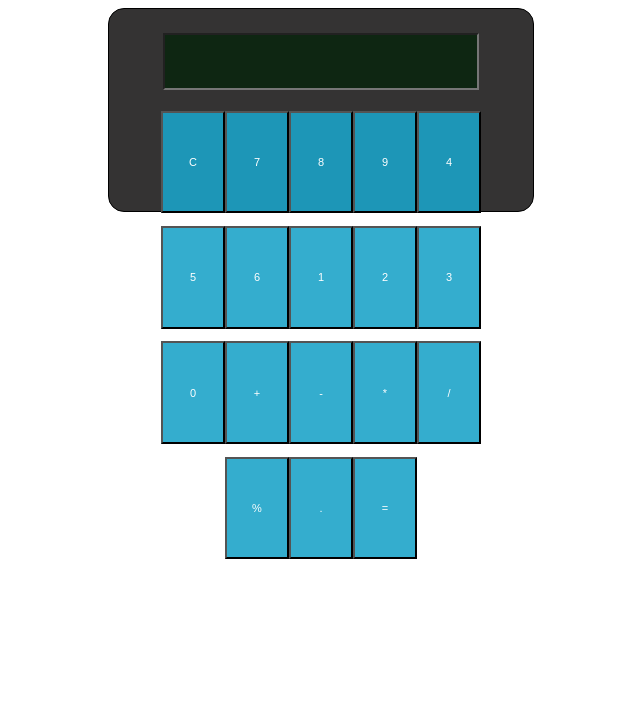
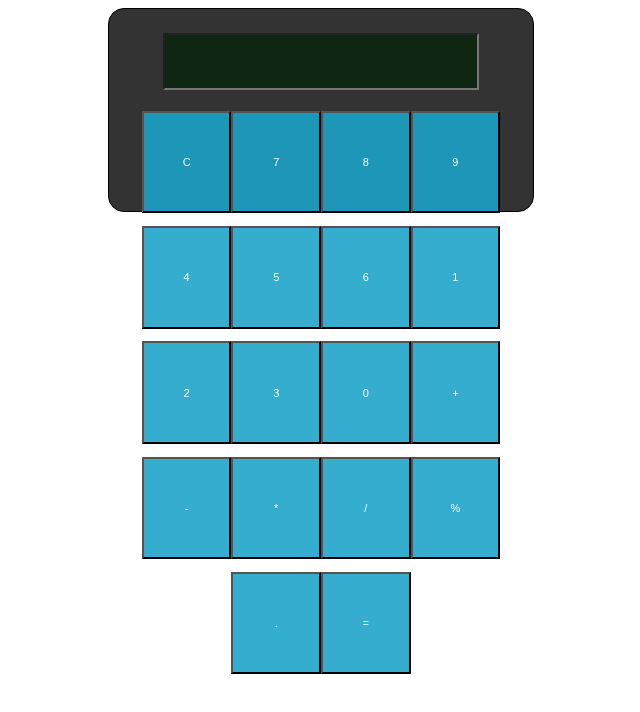
Before and after one commit to Tushalhansola124/Calculator2, a React (Vite) app: page / in a window 1280 px wide. Shown: the top 712 px of the page, without its empty margins (319-959 px from the left). Built offline with nearby package versions, Linux system fonts and the light colour scheme.

Commit message:
Update App.css

```diff
--- a/src/App.css
+++ b/src/App.css
@@ -18,7 +18,7 @@
   flex-wrap: wrap;
 }
 .btn{
-  width:5vw;
+  width:7vw;
   margin-top:1vw;
   height:8vw;
   font-family: Arial, Helvetica, sans-serif;
```
